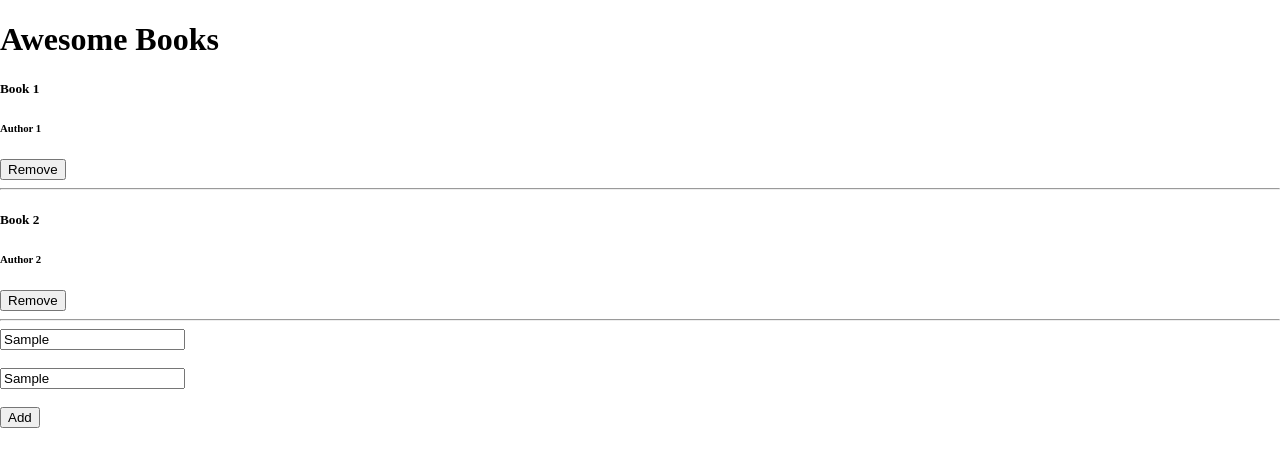
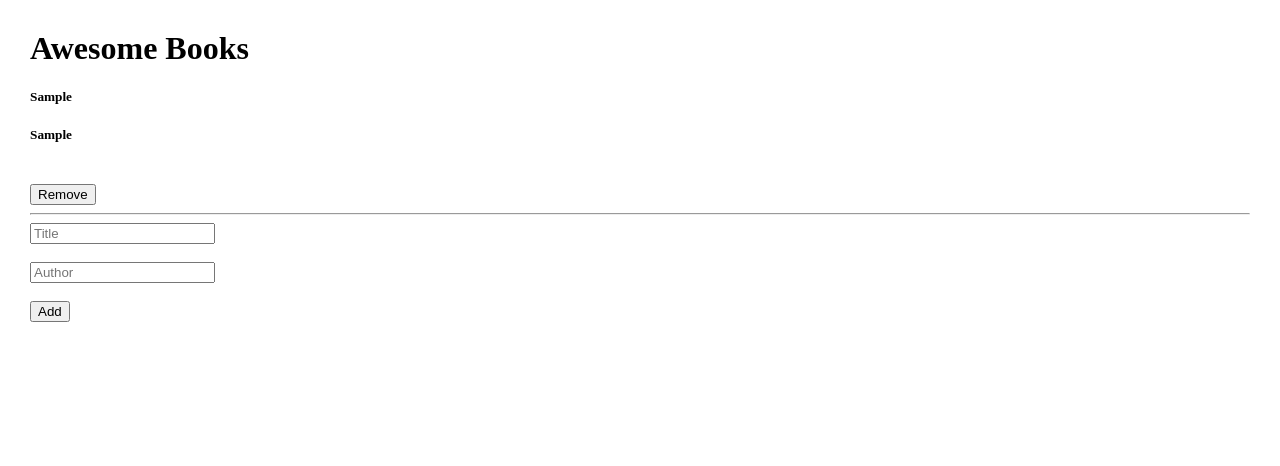
Before and after one commit to PromzzyKoncepts/BookStore, a plain HTML site: page index.html in a window 1280 px wide. Both pictures are taken after typing "Sample", "Sample" into the empty fields and a click on the button "Add". Drawn offline with Linux system fonts and the light colour scheme.

Commit message:
Create the scripts to the BookStore

```diff
--- a/app.js
+++ b/app.js
@@ -1,3 +1,101 @@
-const library = document.querySelector('.library');
-const title = document.getElementsByName('title')[0].value;
-const author = document.getElementsByName('author')[0].value;
+// Using Class Book represents a book and the various values used
+class Book {
+  constructor(title, author) {
+    this.title = title;
+    this.author = author;
+  }
+}
+
+
+// call the books
+// document.addEventListener('load', UserInterFace.showBooks);
+class StoredBooks {
+
+  static getBook() {
+    let books;
+    if (localStorage.getItem('books') === null) {
+      books = [];
+    } else {
+      books = JSON.parse(localStorage.getItem('books'));
+    }
+    return books;
+  }
+
+  static addBook(book) {
+    const books = StoredBooks.getBook();
+    books.push(book);
+    localStorage.setItem('books', JSON.stringify(books));
+  }
+
+
+}
+
+// the User Interface class
+
+let books;
+class UserInterFace {
+  static showBooks() {
+    books = StoredBooks.getBook();
+    books.forEach((book) => {
+      UserInterFace.showBookList(book);
+    });
+  }
+
+  static showBookList(book) {
+    const bookLib = document.querySelector('.library');
+    const bookDiv = document.createElement('div');
+    const titleDiv = document.createElement('h5')
+    const authorDiv = document.createElement('h5')
+    const brTag = document.createElement('br')
+    const removeBtn = document.createElement('button')
+    const hrTag = document.createElement('hr')
+
+    titleDiv.innerText = `${book.title}`;
+    authorDiv.innerText = `${book.author}`;
+    removeBtn.innerText = "Remove"
+    removeBtn.className = "btn"
+
+    //add event listener to the remove button
+    removeBtn.addEventListener('click', (e) => {
+      UserInterFace.deleteBook(removeBtn);
+
+    })
+
+
+    bookDiv.appendChild(titleDiv)
+    bookDiv.appendChild(authorDiv)
+    bookDiv.appendChild(brTag)
+    bookDiv.appendChild(removeBtn)
+    bookDiv.appendChild(hrTag)
+    bookLib.appendChild(bookDiv)
+
+
+  }
+
+  static clearInput() {
+    document.getElementById('author').value = '';
+    document.getElementById('title').value = '';
+  }
+
+
+  static deleteBook(removeBtn) {
+    removeBtn.parentElement.remove();
+    books.forEach((book) => {
+      localStorage.removeItem('book')
+    })
+  }
+}
+
+window.addEventListener('load', (e) => {
+  UserInterFace.showBooks()
+})
+
+document.querySelector('#add').addEventListener('click', (e) => {
+  e.preventDefault();
+  const title = document.getElementById('title').value;
+  const author = document.getElementById('author').value;
+  const book = new Book(title, author);
+  StoredBooks.addBook(book);
+  UserInterFace.showBookList(book);
+  UserInterFace.clearInput();
+});
--- a/index.html
+++ b/index.html
@@ -11,7 +11,7 @@
     <main class="wrapper">
       <h1>Awesome Books</h1>
       <section class="library">
-        <div class="book-object1">
+        <!-- <div class="book-object1">
           <h5>Book 1</h5>
           <h6>Author 1</h6>
           <button type="button" class="remove">Remove</button>
@@ -22,15 +22,15 @@
           <h6>Author 2</h6>
           <button type="button" class="remove">Remove</button>
           <hr>
-        </div>
+        </div> -->
       </section>
 
-      <section class="inputs">
-        <input type="text" name="title" placeholder="Title">
+      <section id="form">
+        <input type="text" name="title" id="title" placeholder="Title">
         <br> <br>
-        <input type="text" name="author" placeholder="Author">
+        <input type="text" name="author" id="author" placeholder="Author">
         <br> <br>
-        <button type="button" id="Add">Add</button>
+        <button type="button" id="add">Add</button>
       </section>
     </main>
 
--- a/style.css
+++ b/style.css
@@ -1,4 +1,4 @@
 body{
   padding: 0;
-  margin: 0;
+  margin: 30px;
 }
```
